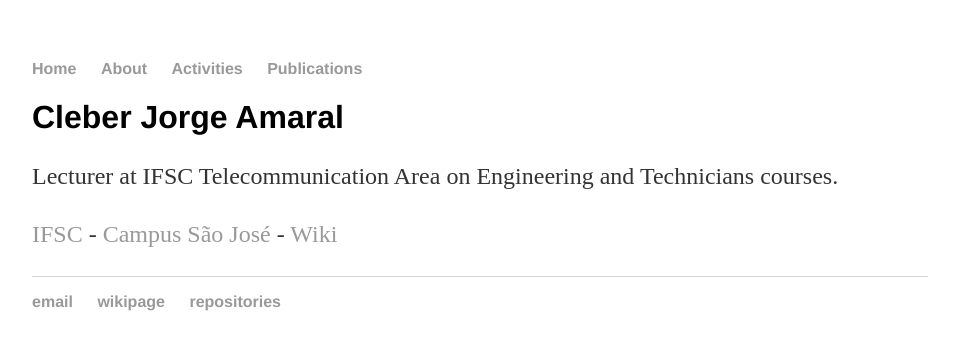
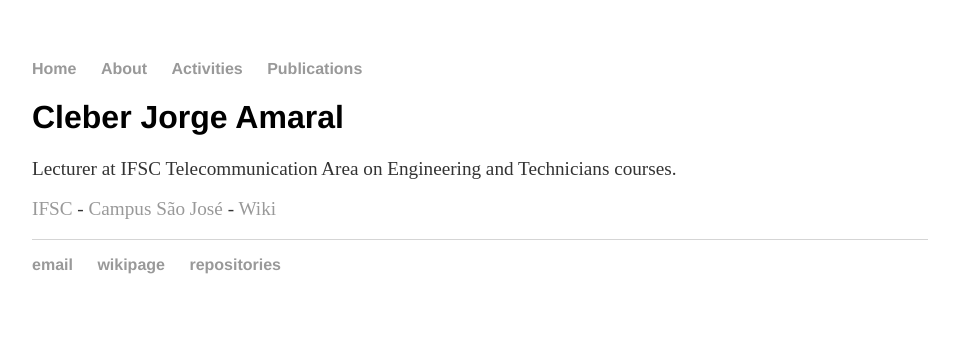
Before and after one commit to cleberjamaral/cleberjamaral.github.io, a Jekyll site: the page built from index.html, in a window 1280 px wide. Shown: the top 350 px of the page, without its empty margins (160-1119 px from the left). Built offline with Jekyll 4.4.1, drawn with Linux system fonts in a browser that asks for light colours.

Commit message:
Update main.css

```diff
--- a/css/main.css
+++ b/css/main.css
@@ -28,8 +28,8 @@ h2 {
     font-family:'Helvetica', 'Arial', 'Sans-Serif';
 }
 p {
-    font-size: 1.5em;
-    line-height: 1.4em;
+    font-size: 1.2em;
+    line-height: 1.1em;
     color: #333;
 }
 footer {
@@ -39,7 +39,7 @@ footer {
 
 ul.posts {
     margin: 20px auto 40px;
-    font-size: 1.5em;
+    font-size: 1.2em;
 }
 
 ul.posts li {
@@ -48,5 +48,5 @@ ul.posts li {
 
 ul.a {
     list-style-type: circle;
-    font-size: 1.5em;
+    font-size: 1.2em;
 }
```
